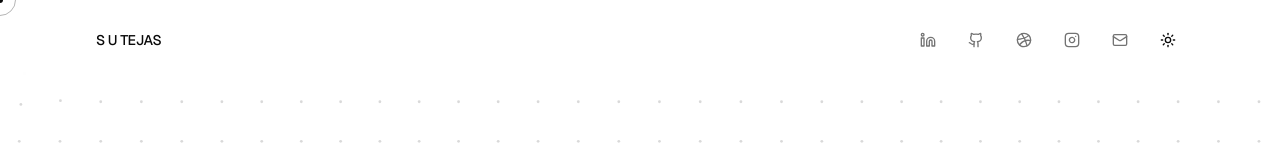
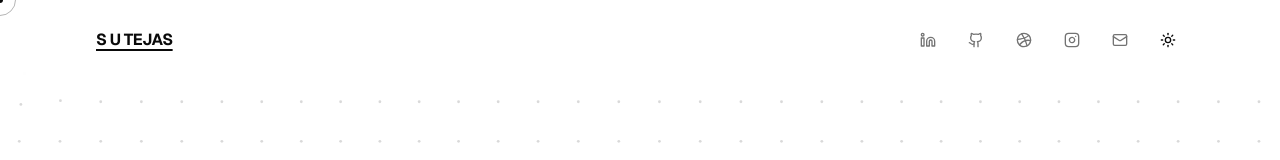
Before and after one commit to tejas-su/tejas-su.github.io, a Next.js app: page / in a window 1280 px wide. Shown: the top 160 px of the page. Built offline with nearby package versions, Linux system fonts and the light colour scheme.

Commit message:
fix: Header name UI inconsistency

```diff
--- a/components/header.tsx
+++ b/components/header.tsx
@@ -11,7 +11,7 @@ export function Header() {
   return (
     <header className="sticky top-0 z-50 bg-background/80 backdrop-blur-sm px-6 py-6 md:px-12 lg:px-24">
       <div className="flex items-center justify-between">
-        <div className="text-sm font-medium tracking-tight">S U TEJAS</div>
+        <div className="text-base font-bold tracking-tight underline underline-offset-4 decoration-2">S U TEJAS</div>
 
         {/* Desktop Navigation */}
         <nav className="hidden items-center gap-4 md:flex">
```
